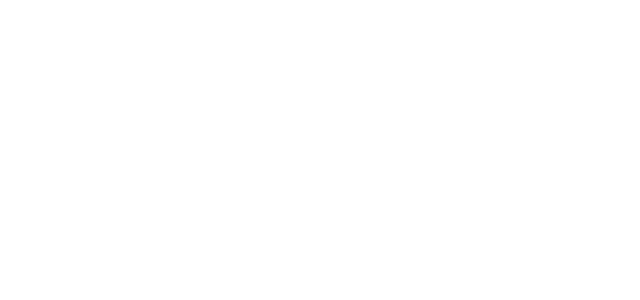
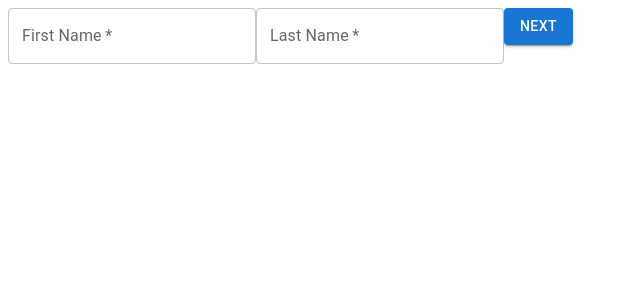
Before and after one commit to Vishal-sikchi-088/vehicle-rental, a React (Create React App) app in the folder vr-frontend/: page / in a window 1280 px wide. Shown: the top 300 px of the page, without its empty margins (0-640 px from the left). Built offline with nearby package versions, Linux system fonts and the light colour scheme.

Commit message:
step 1 name component has designed

```diff
--- a/vr-frontend/src/App.js
+++ b/vr-frontend/src/App.js
@@ -1,9 +1,10 @@
 import './App.css';
+import MultiStepForm from './components/MultiStepForm';
 
 function App() {
   return (
-    <div className="bg-black w-full h-screen">
-
+    <div className="w-full h-screen">
+      <MultiStepForm/>
     </div>
   );
 }
--- /dev/null
+++ b/vr-frontend/src/components/MultiStepForm.js
@@ -0,0 +1,24 @@
+import React from "react";
+import { useDispatch, useSelector } from "react-redux";
+import { setUserName, setWheels, setType, setModel,
+    setStartDate, setEndDate, nextStep, prevStep, resetForm } from "../redux/formSlice";
+import Step1Name from "./Step1Name";
+
+const MultiStepForm = () => {
+    const dispatch = useDispatch()
+    const { step, userName, wheels, type, model, startDate, endDate } = useSelector((state) => state.form)
+
+    const renderStep = () => {
+        switch(step) {
+            case 1: return (<Step1Name/>)
+        }
+    }
+
+    return (
+        <div>
+            {renderStep()}
+        </div>
+    )
+}
+
+export default MultiStepForm
--- /dev/null
+++ b/vr-frontend/src/components/Step1Name.js
@@ -0,0 +1,47 @@
+import React, { useState } from "react";
+import { TextField, Box, Button } from "@mui/material";
+import { useDispatch, useSelector } from "react-redux";
+import { setUserName, setWheels, setType, setModel,
+    setStartDate, setEndDate, nextStep, prevStep, resetForm } from "../redux/formSlice";
+
+
+const Step1Name = () => {
+    const dispatch = useDispatch()
+    const [firstName, setFirstName] = useState('')
+    const [lastName, setLastName] = useState('')
+    const [firstNameError, setFirstNameError] = useState(false);
+    const [lastNameError, setLastNameError] = useState(false);
+    const { step, userName, wheels, type, model, startDate, endDate } = useSelector((state) => state.form)
+
+    const handleNext = () => {
+         // Set error states if fields are empty
+         setFirstNameError(!firstName.trim());
+         setLastNameError(!lastName.trim());
+        if (firstName.trim() && lastName.trim()) {
+            dispatch(setUserName(firstName + ' ' +lastName))
+            dispatch(nextStep())
+        }
+    }
+
+    const handleFirstNameChange = (event) => {
+        setFirstName(event.target.value)
+    }
+
+    const handleLastNameChange = (event) => {
+        setLastName(event.target.value)
+    }
+
+    return(
+        <Box component='form' className="m-52 flex justify-center flex-col gap-2">
+            <TextField label='First Name' error={firstNameError} required onChange={handleFirstNameChange}>
+            </TextField>
+            <TextField  label='Last Name' error={lastNameError} required onChange={handleLastNameChange}>
+            </TextField>
+            <Button disabled='' variant="contained" onClick={handleNext}>
+                Next
+            </Button>
+        </Box>
+    )
+}
+
+export default Step1Name
```
